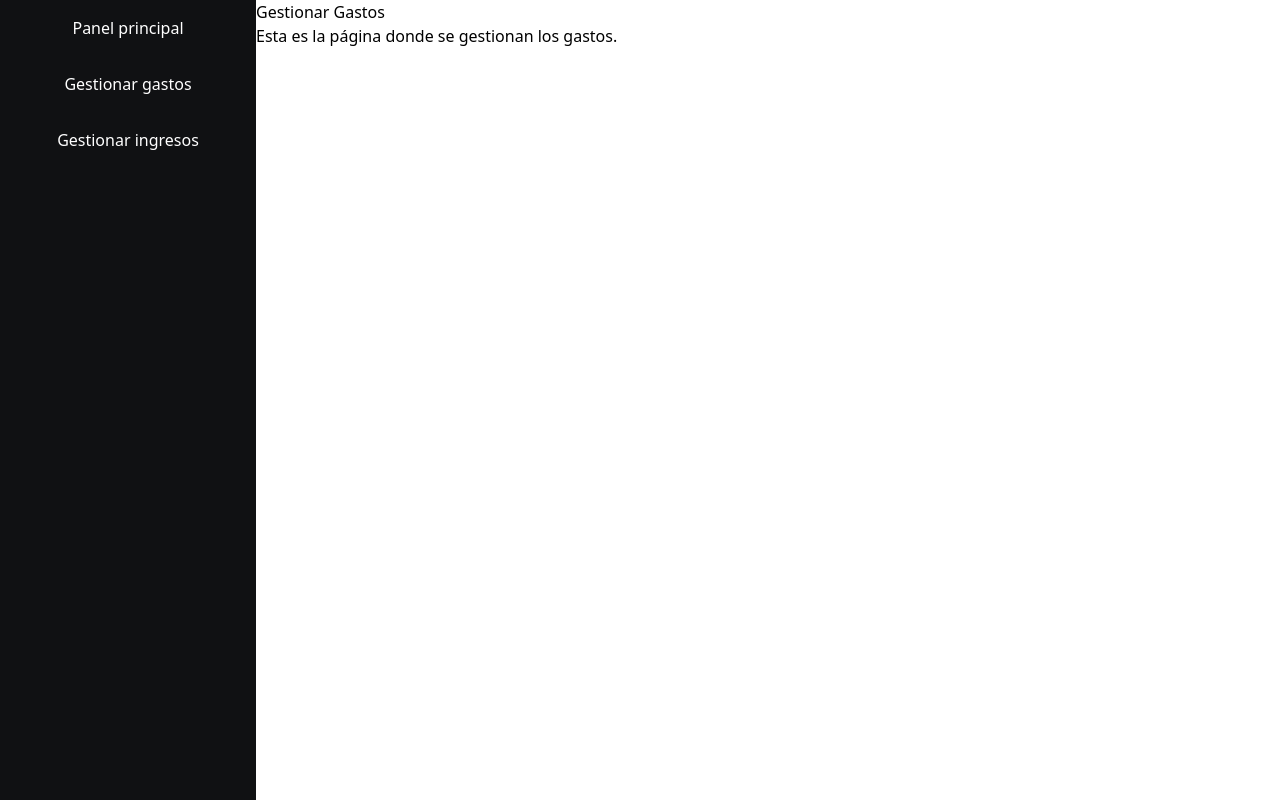
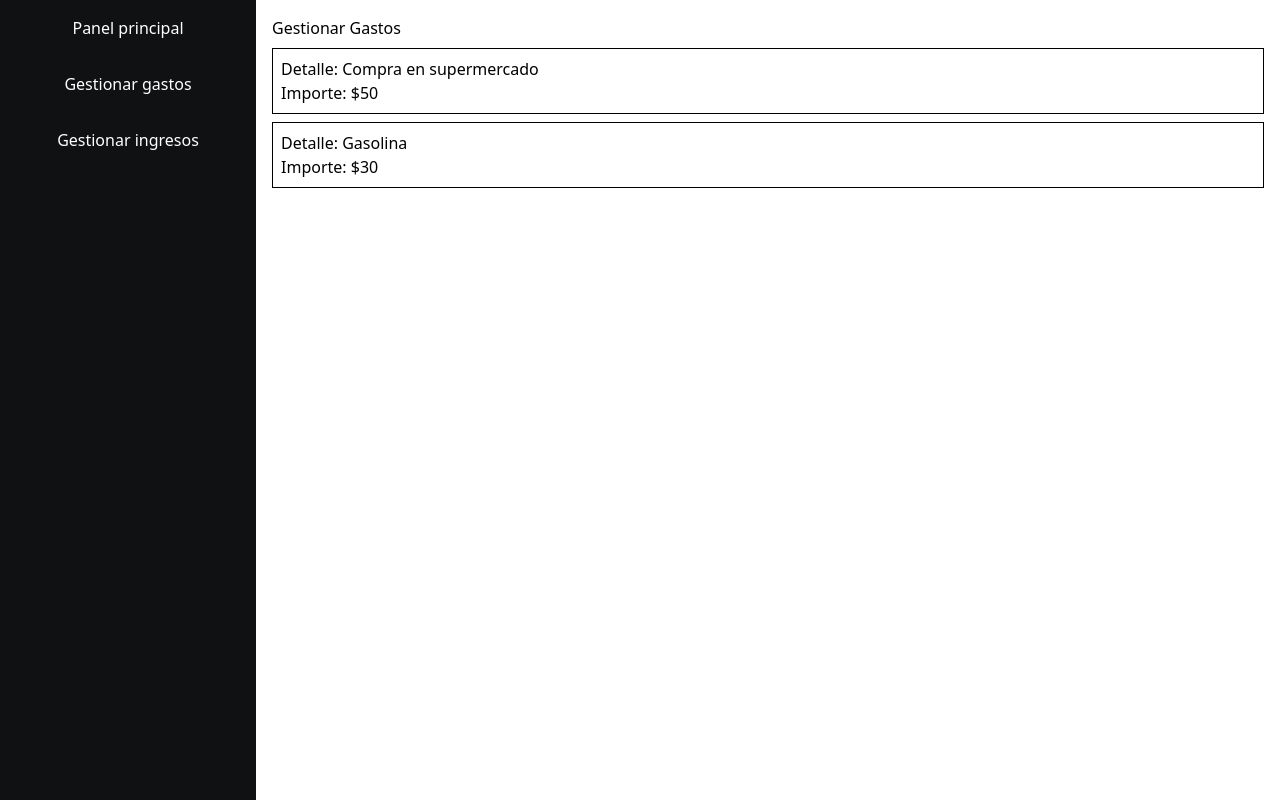
Before and after one commit to federico-cloud/gastosapp, a React (Vite) app: page /dashboard/manage-expenses in a window 1280 px wide. Built offline with nearby package versions, Linux system fonts and the light colour scheme.

Commit message:
Estilos: cambios minimos

```diff
--- a/src/pages/ManageExpenses.jsx
+++ b/src/pages/ManageExpenses.jsx
@@ -1,8 +1,26 @@
+import { Link } from "react-router-dom";
+
 export const ManageExpenses = () => {
+  const expenses = [
+    { id: 1, name: "Compra en supermercado", category: "Super", amount: "$50" },
+    { id: 2, name: "Gasolina", category: "automovil", amount: "$30" },
+  ];
+
   return (
-    <div>
+    <div className="p-4">
       <h1>Gestionar Gastos</h1>
-      <p>Esta es la página donde se gestionan los gastos.</p>
+      <ul>
+        {expenses.map((expense) => (
+          <li key={expense.id} className="p-2 my-2 border">
+            <Link
+              to={`/dashboard/manage-expenses/${expense.id}`}
+            >
+              <p>Detalle: {expense.name}</p>
+              <p>Importe: {expense.amount}</p>
+            </Link>
+          </li>
+        ))}
+      </ul>
     </div>
   );
 };
```
